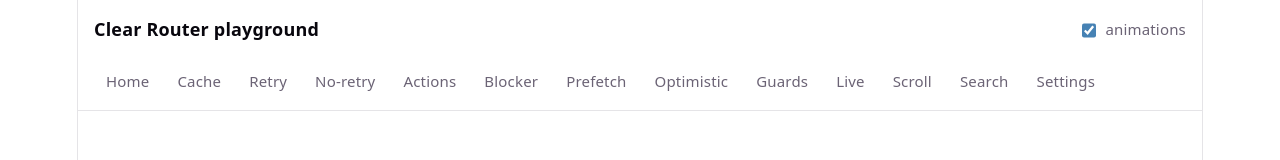
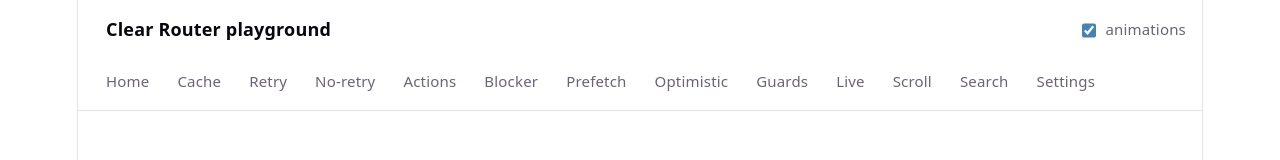
Before and after one commit to AndrewBubnov/clear-react-router, a React (Vite) app: page /playground/dashboard in a window 1280 px wide. Shown: the top 160 px of the page. Built offline with nearby package versions, Linux system fonts and the light colour scheme.

Commit message:
Adjust playground's markup

```diff
--- a/src/playground/playground.css
+++ b/src/playground/playground.css
@@ -29,7 +29,6 @@
 
 .pg-brand {
 	font-weight: 600;
-	margin-right: 8px;
 	color: var(--text-h);
 	text-align: left;
 }
@@ -296,7 +295,7 @@
 	display: flex;
 	align-items: center;
 	justify-content: space-between;
-	padding: 16px 16px 10px 16px;
+	padding: 16px 16px 10px 28px;
 }
 
 @media (width <= 1024px) {
```
